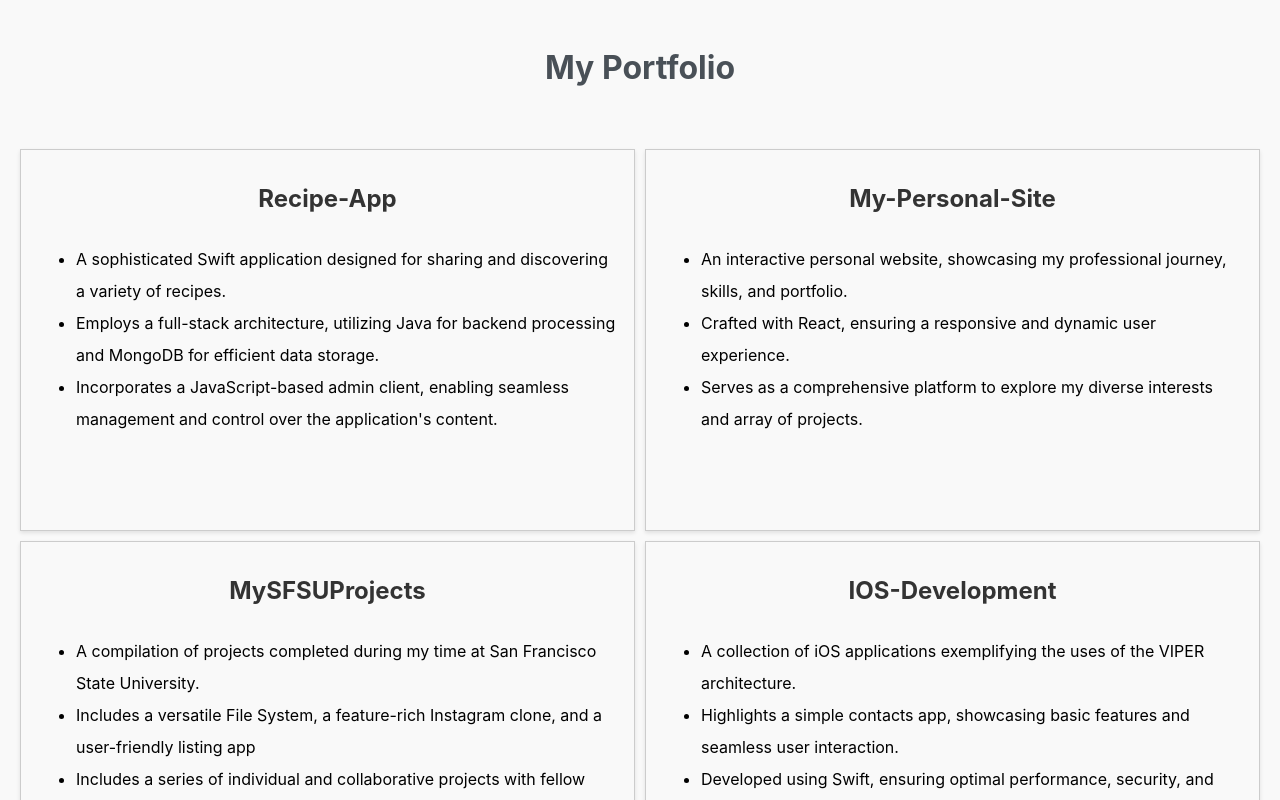
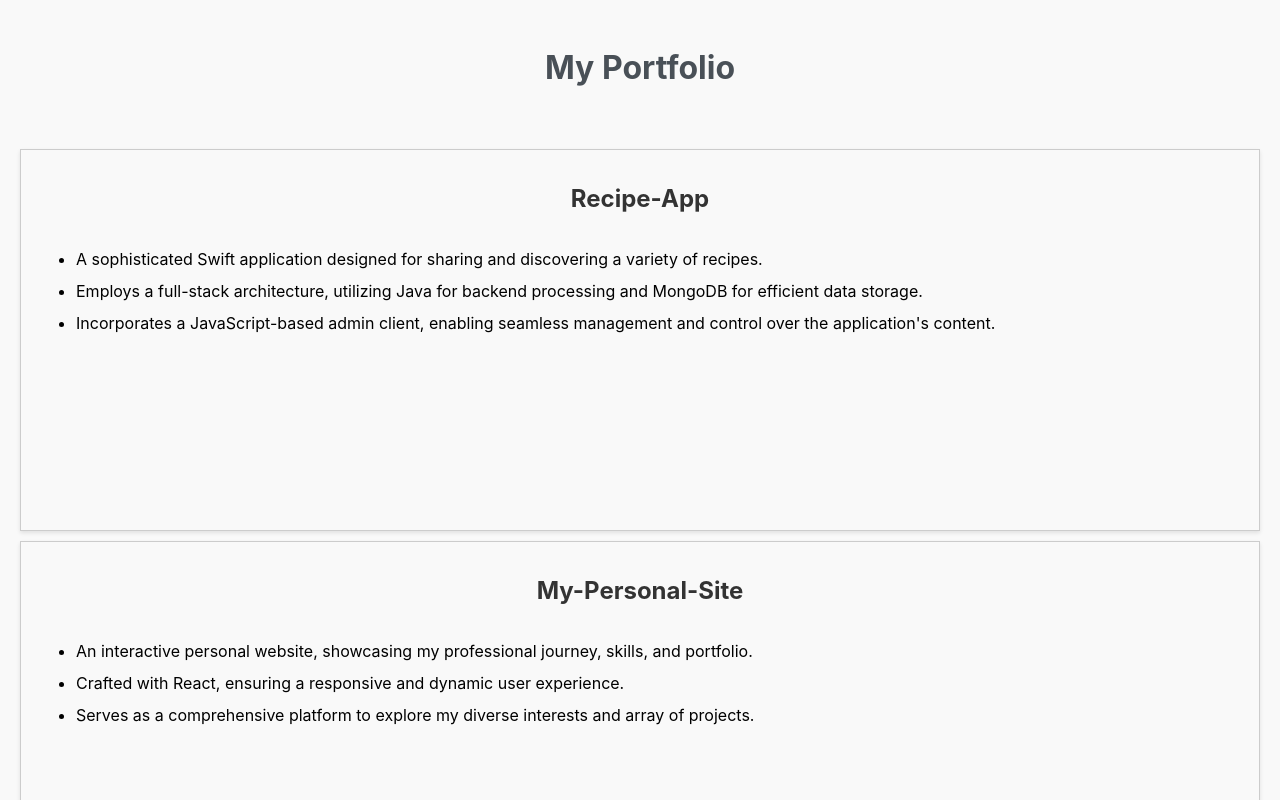
Before and after one commit to Alex-Shirazi1/My-Personal-Site, a React (Create React App) app in the folder my-personal-site/: page / in a window 1280 px wide. Shown: the part 1740-2540 px from the top of the page. Built offline with nearby package versions, Linux system fonts and the light colour scheme.

Commit message:
More style fixes to medium sized screens

```diff
--- a/my-personal-site/src/App.css
+++ b/my-personal-site/src/App.css
@@ -460,7 +460,7 @@ h2 {
   }
 
   .projects {
-    grid-template-columns: repeat(2, 1fr);
+    grid-template-columns: 1fr;
     gap: 10px;
   }
   .contact-component {
--- a/my-personal-site/src/components/projectsData.js
+++ b/my-personal-site/src/components/projectsData.js
@@ -50,7 +50,7 @@ const projects = [
         link: "https://github.com/Alex-Shirazi1/RoomFinder",
         description: [
             "A full-fledged platform designed to assist college students in locating available rooms or roommates.",
-            "A collaborative project at SFSU, harmoniously combining the capabilities of React for the frontend and Express for the backend, all tied together with a MySQL database.",
+            "A collaborative project at SFSU, combining the capabilities of React for the frontend and Express for the backend, and MySQL.",
             "Equipped with a real-time chat feature for seamless communication, custom interactive maps to visualize room locations, and an intuitive posts feature."
         ]
 
```
